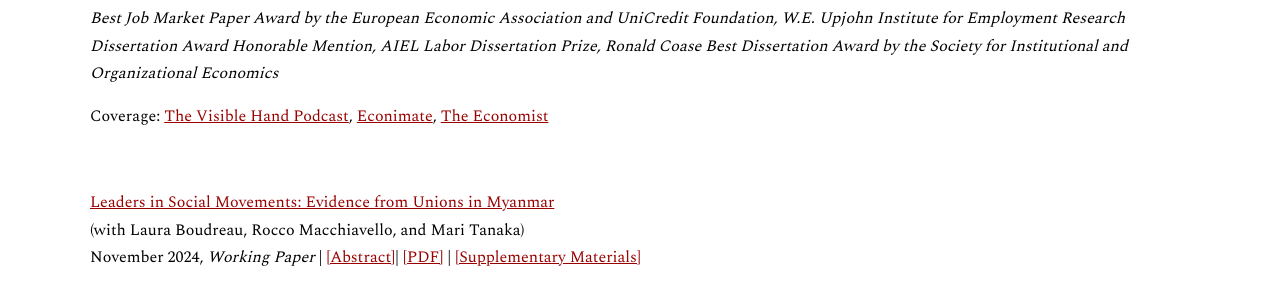
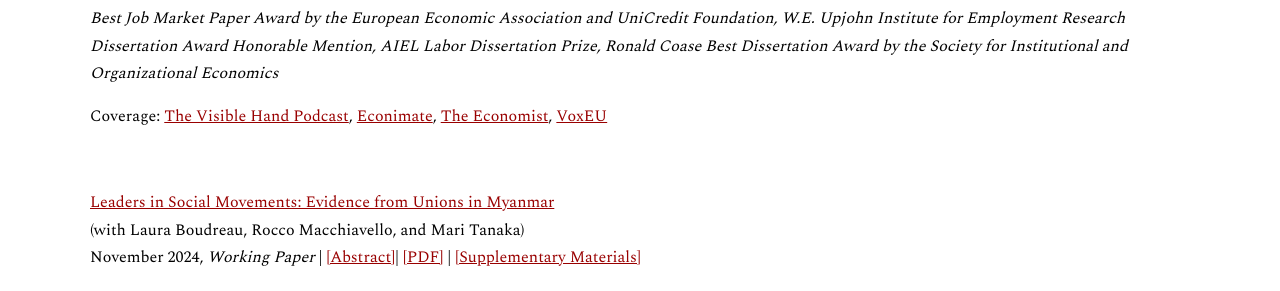
Before and after one commit to virginiaminni/virginiaminni.github.io, a Jekyll site: the page built from research.md, in a window 1280 px wide. Shown: the part 494-785 px from the top of the page. Built offline with Jekyll 4.4.1, drawn with Linux system fonts in a browser that asks for light colours.

Commit message:
Update research.md
added voxeu

```diff
--- a/research.md
+++ b/research.md
@@ -15,7 +15,7 @@ November 2024, *Working Paper* |  <a href="#" class="toggle-abstract" data-targe
 
 *Best Job Market Paper Award by the European Economic Association and UniCredit Foundation, W.E. Upjohn Institute for Employment Research Dissertation Award Honorable Mention, AIEL Labor Dissertation Prize, Ronald Coase Best Dissertation Award by the Society for Institutional and Organizational Economics*
 
-Coverage: <a href="https://www.thevisiblehand.uk/episodes/episode-54" target="_blank" rel="noopener noreferrer">The Visible Hand Podcast</a>, <a href="https://www.youtube.com/watch?v=83ivIJCi2bQ&feature=youtu.be" target="_blank" rel="noopener noreferrer">Econimate</a>, <a href="https://www.economist.com/business/2024/03/21/the-secret-to-career-success-may-well-be-off-to-the-side" target="_blank" rel="noopener noreferrer">The Economist</a>
+Coverage: <a href="https://www.thevisiblehand.uk/episodes/episode-54" target="_blank" rel="noopener noreferrer">The Visible Hand Podcast</a>, <a href="https://www.youtube.com/watch?v=83ivIJCi2bQ&feature=youtu.be" target="_blank" rel="noopener noreferrer">Econimate</a>, <a href="https://www.economist.com/business/2024/03/21/the-secret-to-career-success-may-well-be-off-to-the-side" target="_blank" rel="noopener noreferrer">The Economist</a>,  <a href="https://www.thevisiblehand.uk/episodes/episode-54](https://cepr.org/voxeu/columns/good-managers-better-matches-job-allocation-effects-worker-productivity" target="_blank" rel="noopener noreferrer">VoxEU</a>
 
 <div id="abstract-1" style="display: none; margin-top: 10px;">
  <em>Abstract:</em> Why do managers matter for firm performance? This paper provides evidence of the critical role of managers in matching workers to jobs within the firm using the universe of personnel records from a large multinational firm. The data covers 200,000 white-collar workers and 30,000 managers over 10 years in 100 countries. I identify good managers as the top 30% by their speed of promotion and leverage exogenous variation induced by the rotation of managers across teams. I find that good managers cause workers to reallocate within the firm through lateral and vertical transfers. This leads to large and persistent gains in workers’ career progression and productivity. Seven years after the manager transition, workers earn 30% more and perform better on objective performance measures. My results imply that the visible hands of managers match workers’ specific skills to specialized jobs, leading to an improvement in the productivity of existing workers that outlasts the managers’ time at the firm.
```
